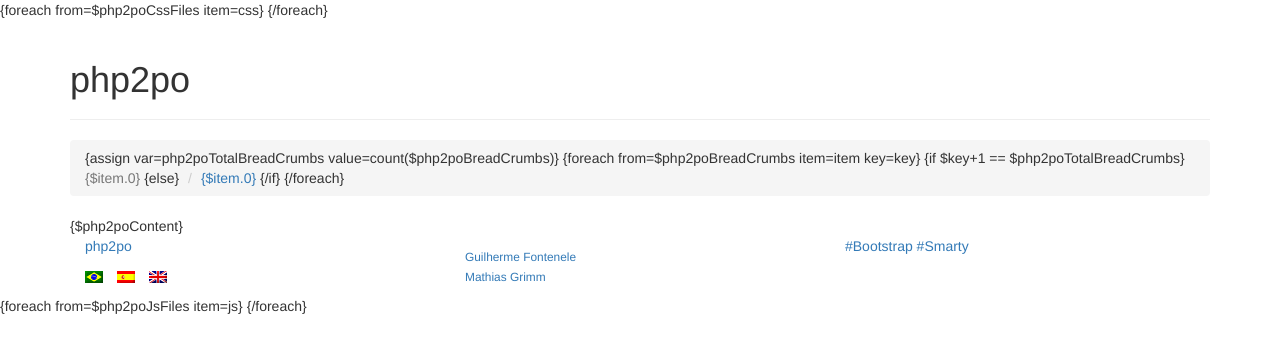
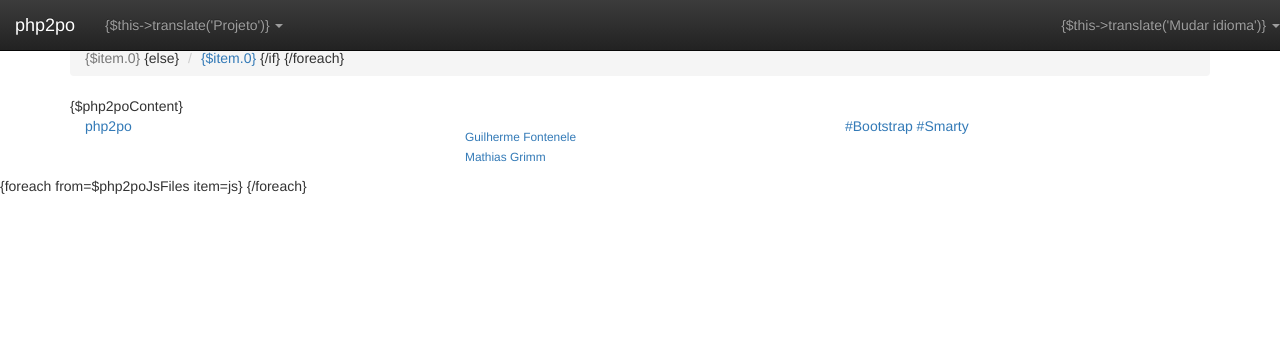
Before and after one commit to fontenele/php2po, a PHP site: page /views/template.phtml in a window 1280 px wide. Shown: the top 353 px of the page. Run offline with PHP 8.4, Linux system fonts and the light colour scheme; some libraries are stand-ins or nearby versions.

Commit message:
New theme

```diff
--- a/views/template.phtml
+++ b/views/template.phtml
@@ -4,7 +4,7 @@
 		<title>php2po</title>
         <meta charset="utf-8">
         <meta name="viewport" content="width=device-width, initial-scale=1.0">
-        <meta name="description" content="php2po - Create and convert Po and Mo translations files.">
+        <meta name="description" content="php2po - {$this->translate('Cria e converte arquivos de tradução Po e Mo.')}">
         <meta name="author" content="Guilherme Fontenele, Mathias Grimm">
         <link href="{$hostPath}css/bootstrap.min.css" rel="stylesheet">
         <link href="{$hostPath}css/bootstrap-theme.min.css" rel="stylesheet">
@@ -22,9 +22,47 @@
         <div id="wrap">
             <div class="container">
 
-                <div class="page-header">
-                    <h1>php2po</h1>
-                </div>
+                <nav class="navbar navbar-inverse navbar-fixed-top" role="navigation">
+                    <div class="navbar-header">
+                        <button type="button" class="navbar-toggle" data-toggle="collapse" data-target=".navbar-ex1-collapse">
+                            <span class="sr-only">{$this->translate('Abrir/Fechar')}</span>
+                            <span class="icon-bar"></span>
+                            <span class="icon-bar"></span>
+                            <span class="icon-bar"></span>
+                        </button>
+                        <a class="navbar-brand" href="{$hostPath}">php2po</a>
+                    </div>
+                    <div class="collapse navbar-collapse navbar-ex1-collapse">
+                        <ul class="nav navbar-nav">
+                            <li class="dropdown">
+                                <a href="#" class="dropdown-toggle" data-toggle="dropdown">{$this->translate('Projeto')} <b class="caret"></b></a>
+                                <ul class="dropdown-menu">
+                                    <li><a href="{$hostPath}project/start">{$this->translate('Novo')}</a></li>
+                                    <li><a href="{$hostPath}project/import">{$this->translate('Importar')}</a></li>
+                                    {if count($php2poProjects)}
+                                        <li role="presentation" class="divider"></li>
+                                        <li role="presentation" class="dropdown-header">{$this->translate('Projetos recentes')}</li>
+                                        {foreach from=$php2poProjects item=project}
+                                            <li><a href="{$hostPath}project/importSave/frk-project/{$project}">{$project}</a></li>
+                                        {/foreach}
+                                    {/if}
+                                </ul>
+                            </li>
+                        </ul>
+                        <ul class="nav navbar-nav navbar-right">
+                            <li class="dropdown">
+                                <a href="#" class="dropdown-toggle" data-toggle="dropdown">{$this->translate('Mudar idioma')} <b class="caret"></b></a>
+                                <ul class="dropdown-menu">
+                                    <li><a href="{$hostPath}home/changeLang/lang/pt_BR"><img src='{$hostPath}img/locales/pt_BR.png' title="{$this->translate('Português (Brasil)')}" /> {$this->translate('Português (Brasil)')}</a></li>
+                                    <li><a href="{$hostPath}home/changeLang/lang/es_ES"><img src='{$hostPath}img/locales/es_ES.png' title="{$this->translate('Espanhol (Espanha)')}" /> {$this->translate('Espanhol (Espanha)')}</a></li>
+                                    <li><a href="{$hostPath}home/changeLang/lang/en_US"><img src='{$hostPath}img/locales/en_US.png' title="{$this->translate('Inglês (Estados Unidos)')}" /> {$this->translate('Inglês (Estados Unidos)')}</a></li>
+                                </ul>
+                            </li>
+                        </ul>
+                    </div>
+                </nav>
+
+
 
                 <ol class="breadcrumb">
                     {assign var=php2poTotalBreadCrumbs value=count($php2poBreadCrumbs)}
@@ -46,13 +84,6 @@
             <div class="container">
                 <div class="col-lg-4 col-md-4 col-sm-12 col-xs-12">
                     <p class="text-muted credit"> <a href="https://github.com/fontenele/php2po">php2po</a></p>
-                    <p>
-                        <ul class='list-unstyled list-inline'>
-                            <li><a href="{$hostPath}home/changeLang/lang/pt_BR"><img src='{$hostPath}img/locales/pt_BR.png' title="{$this->translate('Português (Brasil)')}" /></a></li>
-                            <li><a href="{$hostPath}home/changeLang/lang/es_ES"><img src='{$hostPath}img/locales/es_ES.png' title="{$this->translate('Espanhol (Espanha)')}" /></a></li>
-                            <li><a href="{$hostPath}home/changeLang/lang/en_US"><img src='{$hostPath}img/locales/en_US.png' title="{$this->translate('Inglês (Estados Unidos)')}" /></a></li>
-                        </ul>
-                    </p>
                 </div>
                 <div class="col-lg-4 col-md-4 col-sm-12 col-xs-12">
                     <p class="text-muted">
```
Also changed, not shown: controllers/project.php (+5 -13 lines), css/style.css (+30 -1 lines), libs/controller.php (+16 -0 lines), projects/php2po/project.xml (+1 -1 lines), views/view-lang.phtml (+8 -8 lines), views/view-project.phtml (+12 -13 lines), img/pw_maze_white.png (added), 4 other files.
